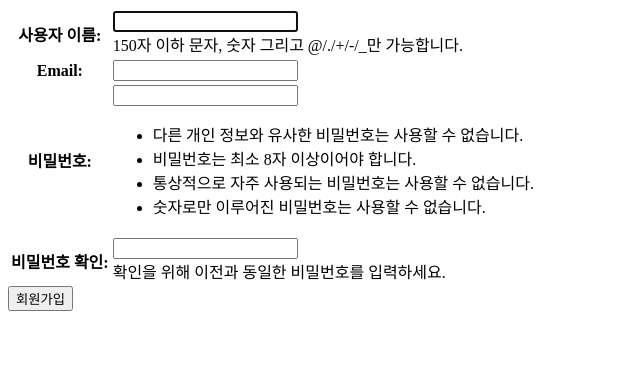
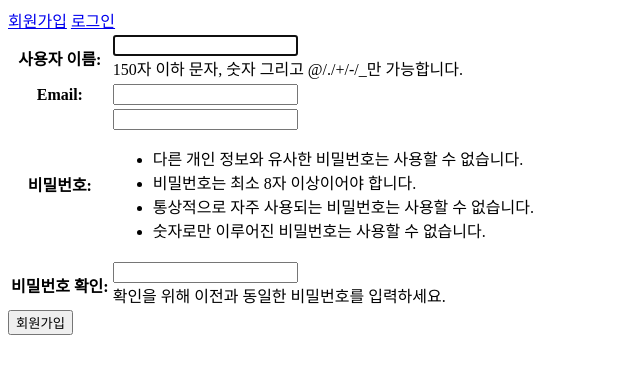
Before and after one commit to lcw9206/django-blog, a Django app: page /accounts/signup/ in a window 1280 px wide. Shown: the top 374 px of the page, without its empty margins (0-640 px from the left). Run offline with Django 3.2, Linux system fonts and the light colour scheme.

Commit message:
템플릿 수정 및 로그아웃 추가

```diff
--- a/myblog/accounts/admin.py
+++ b/myblog/accounts/admin.py
@@ -6,5 +6,4 @@ from .models import Profile
 
 @admin.register(Profile)
 class ProfileAdmin(admin.ModelAdmin):
-    list_display = ['id', 'user']
-    list_display_links = ['user']
+    pass
--- a/myblog/accounts/urls.py
+++ b/myblog/accounts/urls.py
@@ -2,12 +2,15 @@
 
 from django.conf.urls import url
 from django.contrib.auth import views as auth_views
+from django.conf import settings
 from . import views
 
 
 urlpatterns = [
     url(r'^login/$', auth_views.login, name='login',
         kwargs={'template_name': 'accounts/login_form.html'}),
-    url(r'signup/$', views.signup),
-    url(r'^profile/$', views.profile),
+    url(r'^logout/$', auth_views.logout, name='logout',
+        kwargs={'next_page': settings.LOGIN_URL}),
+    url(r'^signup/$', views.signup, name='signup'),
+    url(r'^profile/$', views.profile, name='profile'),
 ]
--- a/myblog/accounts/views.py
+++ b/myblog/accounts/views.py
@@ -18,6 +18,6 @@ def signup(request):
     })
 
 
-#@login_required()
+@login_required()
 def profile(request):
     return render(request,'accounts/profile.html')
--- a/myblog/myblog/templates/layout.html
+++ b/myblog/myblog/templates/layout.html
@@ -5,6 +5,15 @@
         <title>장고 블로그</title>
     </head>
     <body>
+    <nav>
+        {% if not user.is_authenticated %}
+            <a href="{% url "signup" %}">회원가입</a>
+            <a href="{% url "login" %}">로그인</a>
+        {% else %}
+            <a href="{% url "profile" %}">프로필</a>
+            <a href="{% url "logout" %}">로그아웃</a>
+        {% endif %}
+    </nav>
     {% block content %}
     {% endblock %}
     </body>
```
